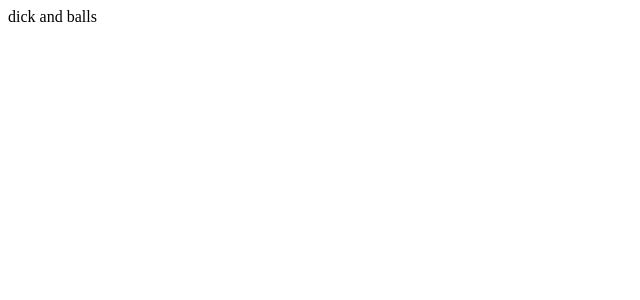
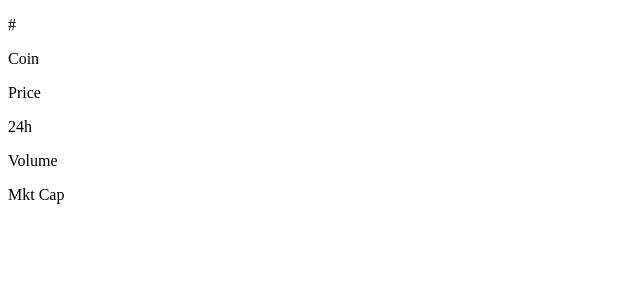
Before and after one commit to amarkmcconn/CryptoReact-API, a React (Create React App) app: page / in a window 1280 px wide. Shown: the top 300 px of the page, without its empty margins (0-640 px from the left). Built offline with nearby package versions, Linux system fonts and the light colour scheme; no server answers.

Commit message:
update coins.js and url for api

```diff
--- a/src/App.js
+++ b/src/App.js
@@ -1,12 +1,15 @@
 import React, {useState, useEffect} from "react";
 import axios from "axios";
+import Coins from "./components/Coins";
 
 function App() {
 
   const [coins, setCoins] = useState([]);
 
+  const url = 'https://api.coingecko.com/api/v3/coins/markets?vs_currency=usd&order=market_cap_desc&per_page=10&page=1&sparkline=false'
+
   useEffect(() => {
-    axios.get('https://api.coingecko.com/api/v3/coins/markets?vs_currency=usd&order=market_cap_desc&per_page=10&page=1&sparkline=false')
+    axios.get(url)
       .then((res) => {
         setCoins(res.data)
         console.log(res.data[0])
@@ -15,7 +18,7 @@ function App() {
 
   return (
     <>
-    dick and balls
+    <Coins coins={coins} />
     </>
   );
 }
--- /dev/null
+++ b/src/components/Coins.js
@@ -0,0 +1,20 @@
+import React from 'react'
+
+const Coins = (props) => {
+  return (
+    <div className='container'>
+      <div>
+          <div className='heading'>
+            <p>#</p>
+            <p className='coin-name'>Coin</p>
+            <p>Price</p>
+            <p>24h</p>
+            <p className='hide-mobile'>Volume</p>
+            <p className='hide-mobile'>Mkt Cap</p>
+          </div>
+        </div>
+    </div>
+  )
+}
+
+export default Coins
```
